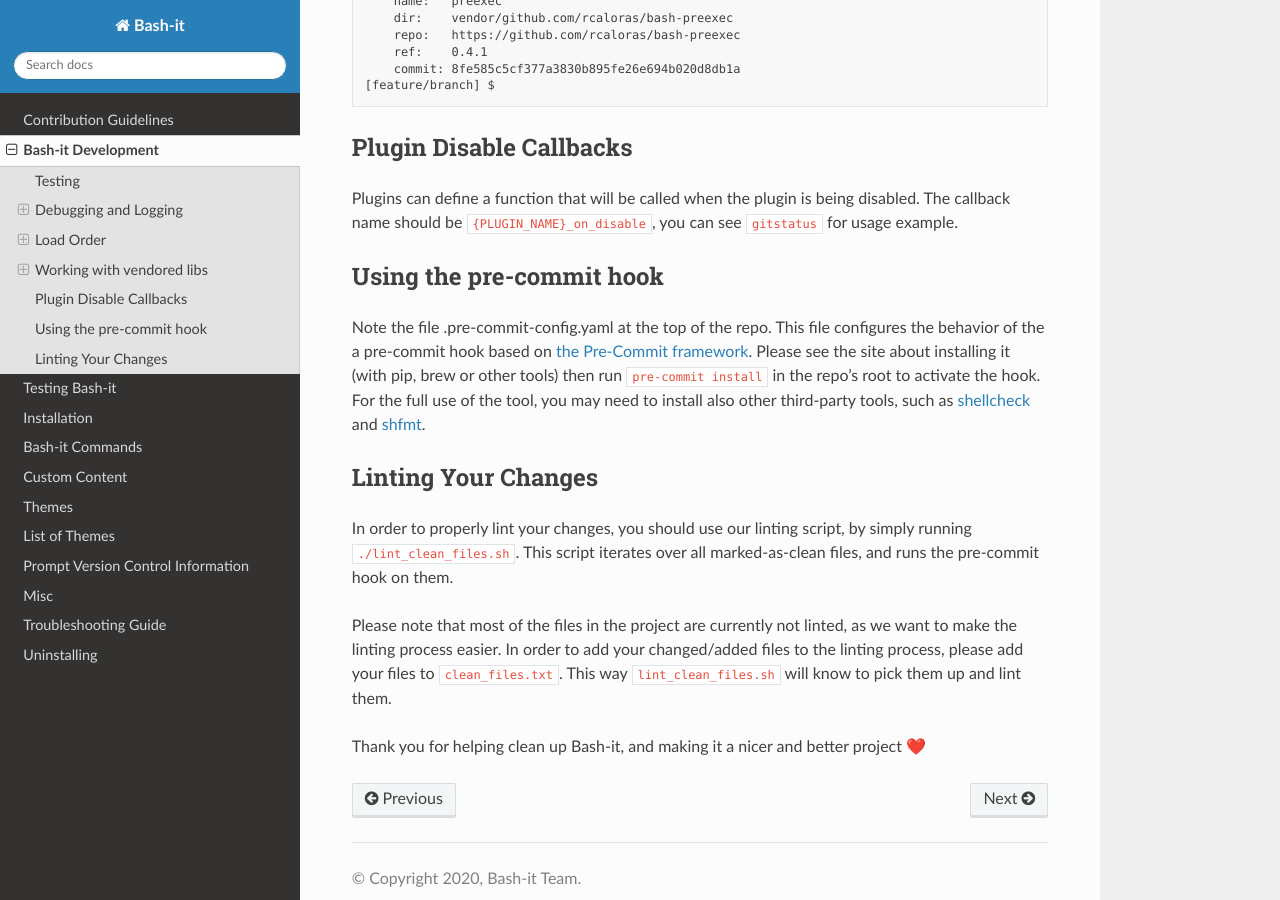
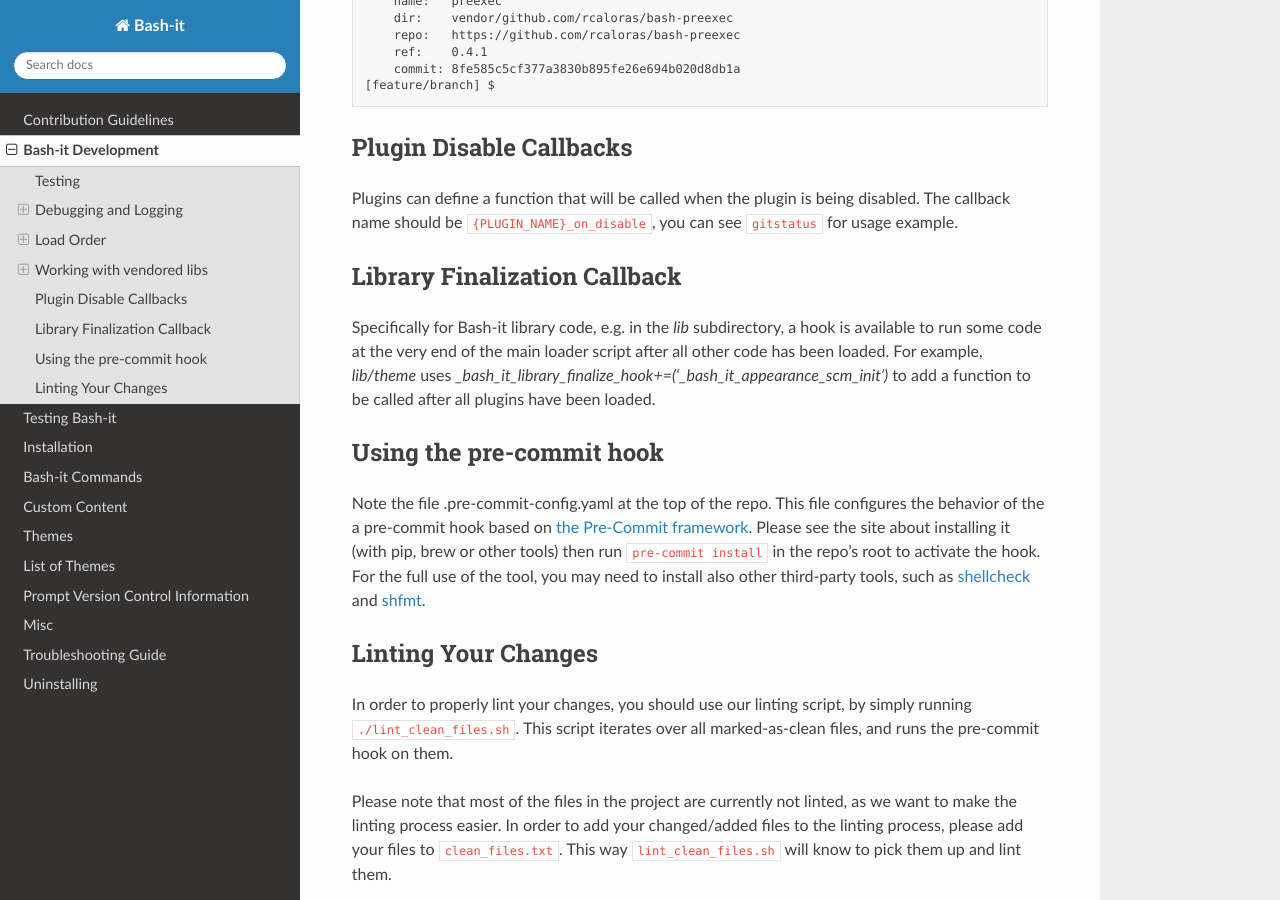
Before and after one commit to Bash-it/bash-it, a Sphinx documentation site: the page built from docs/development.rst, in a window 1280 px wide and 900 px high, scrolled down 3092 px. Built offline with Sphinx 7.4.7 and the Read the Docs theme 2.0.0, drawn with Linux system fonts in a browser that asks for light colours.

Commit message:
finalize: first attempt at documentation?

```diff
--- a/docs/development.rst
+++ b/docs/development.rst
@@ -147,6 +147,11 @@
 Plugins can define a function that will be called when the plugin is being disabled.
 The callback name should be ``{PLUGIN_NAME}_on_disable``\ , you can see ``gitstatus`` for usage example.
 
+Library Finalization Callback
+-----------------------------
+
+Specifically for Bash-it library code, e.g. in the `lib` subdirectory, a hook is available to run some code at the very end of the main loader script after all other code has been loaded. For example, `lib/theme` uses `_bash_it_library_finalize_hook+=('_bash_it_appearance_scm_init')` to add a function to be called after all plugins have been loaded.
+
 Using the pre-commit hook
 -------------------------
 
```
